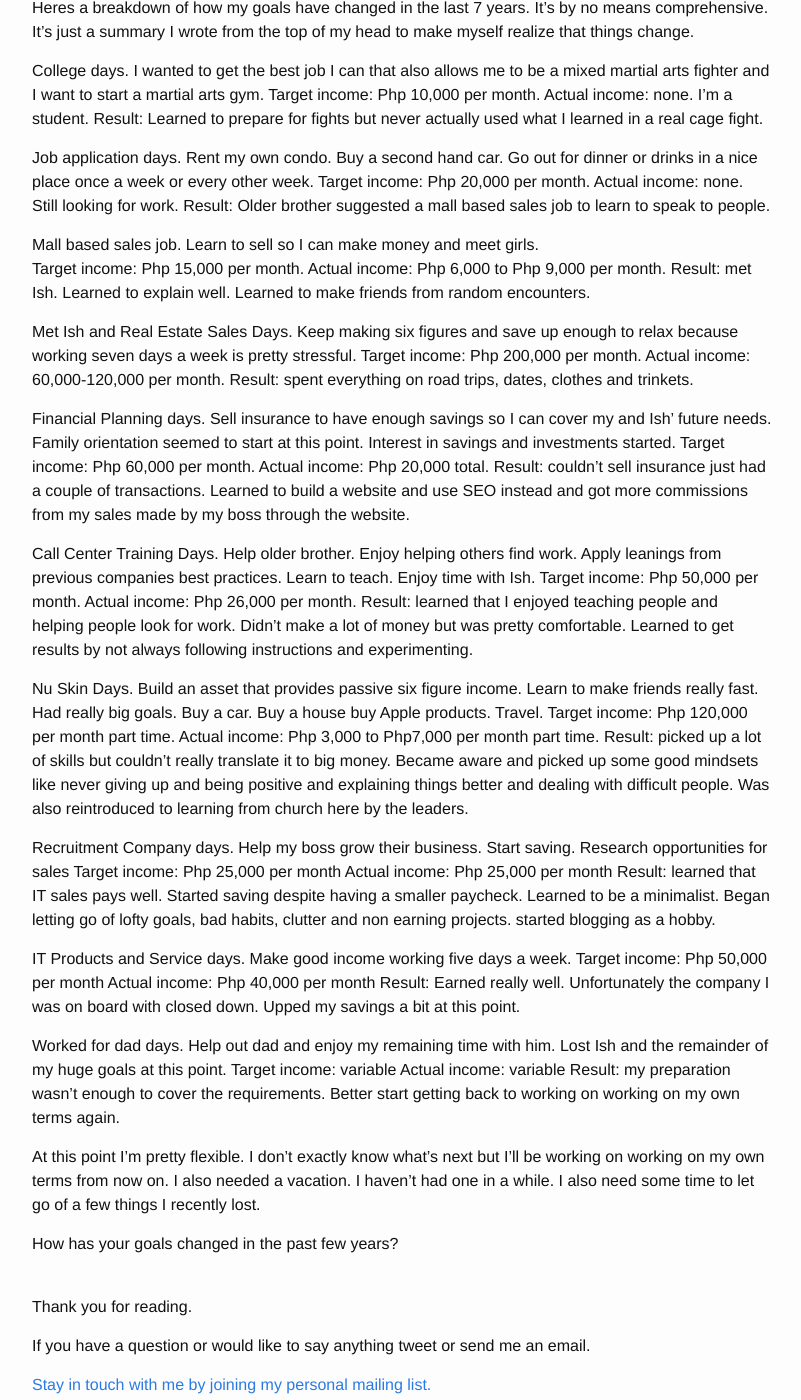
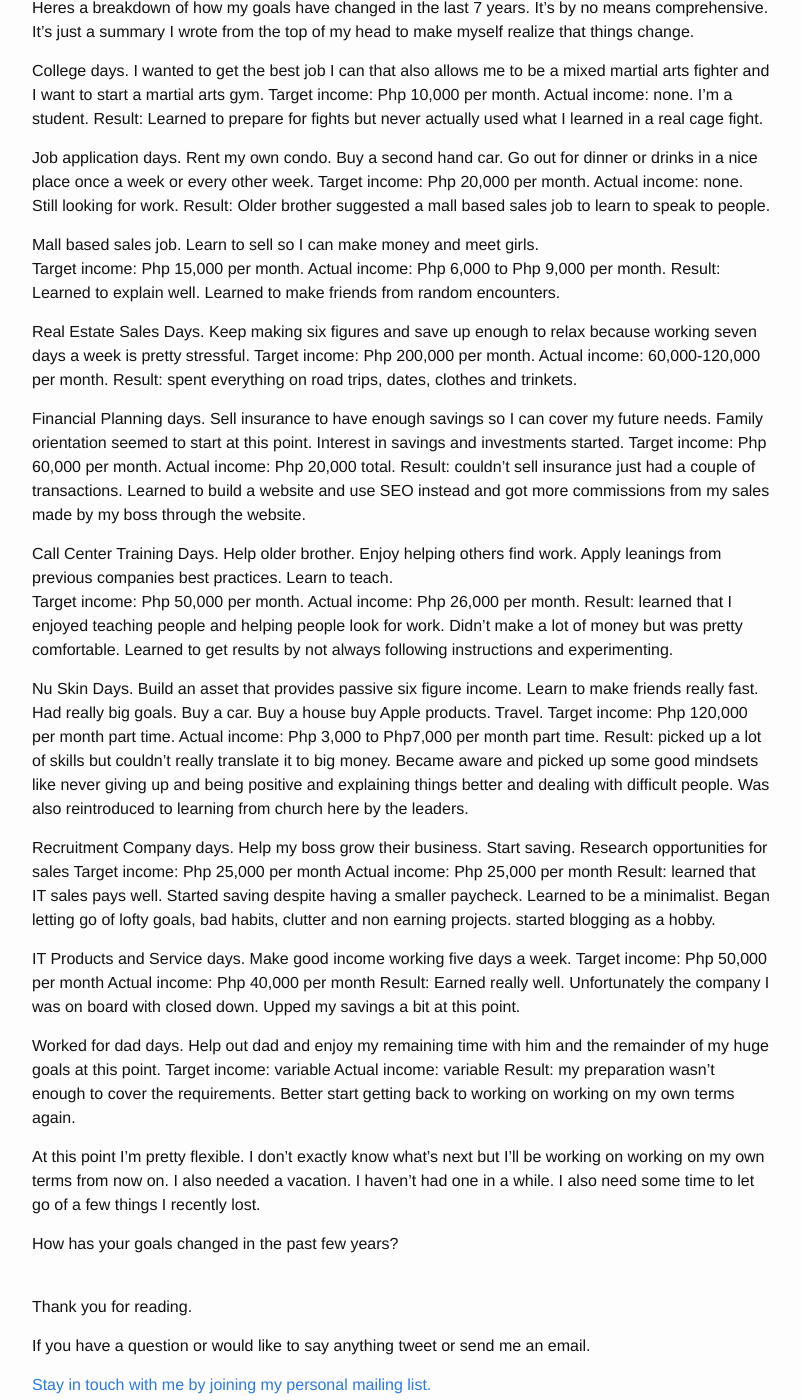
Before and after one commit to kevinolega/minimalchanges, a Jekyll site: the page built from _posts/2012-02-15-how-my-goals-changed-in-7-years.md, in a window 1280 px wide and 1400 px high, scrolled down 582 px. Shown: the whole window, without its empty margins (238-1039 px from the left). Built offline with Jekyll 4.4.1, drawn with Linux system fonts in a browser that asks for light colours; nearby versions of some CDN libraries; library files that are not in the unit come from our copies.

Commit message:
savechanges

```diff
--- a/_posts/2012-02-15-how-my-goals-changed-in-7-years.md
+++ b/_posts/2012-02-15-how-my-goals-changed-in-7-years.md
@@ -30,22 +30,22 @@ Mall based sales job.
 Learn to sell so I can make money and meet girls.
 Target income: Php 15,000 per month.
 Actual income: Php 6,000 to Php 9,000 per month.
-Result: met Ish. Learned to explain well. Learned to make friends from random encounters.
+Result: Learned to explain well. Learned to make friends from random encounters.
 
-Met Ish and Real Estate Sales Days.
+Real Estate Sales Days.
 Keep making six figures and save up enough to relax because working seven days a week is pretty stressful.
 Target income: Php 200,000 per month.
 Actual income: 60,000-120,000 per month.
 Result: spent everything on road trips, dates, clothes and trinkets.
 
 Financial Planning days.
-Sell insurance to have enough savings so I can cover my and Ish' future needs. Family orientation seemed to start at this point. Interest in savings and investments started.
+Sell insurance to have enough savings so I can cover my future needs. Family orientation seemed to start at this point. Interest in savings and investments started.
 Target income: Php 60,000 per month.
 Actual income: Php 20,000 total.
 Result: couldn't sell insurance just had a couple of transactions. Learned to build a website and use SEO instead and got more commissions from my sales made by my boss through the website.
 
 Call Center Training Days.
-Help older brother. Enjoy helping others find work. Apply leanings from previous companies best practices. Learn to teach. Enjoy time with Ish.
+Help older brother. Enjoy helping others find work. Apply leanings from previous companies best practices. Learn to teach.
 Target income: Php 50,000 per month.
 Actual income: Php 26,000 per month.
 Result: learned that I enjoyed teaching people and helping people look for work. Didn't make a lot of money but was pretty comfortable. Learned to get results by not always following instructions and experimenting.
@@ -69,7 +69,7 @@ Actual income: Php 40,000 per month
 Result: Earned really well. Unfortunately the company I was on board with closed down. Upped my savings a bit at this point.
 
 Worked for dad days.
-Help out dad and enjoy my remaining time with him. Lost Ish and the remainder of my huge goals at this point.
+Help out dad and enjoy my remaining time with him and the remainder of my huge goals at this point.
 Target income: variable
 Actual income: variable
 Result: my preparation wasn't enough to cover the requirements. Better start getting back to working on working on my own terms again.
```
Also changed, not shown: _posts/2011-11-14-happy-to-update-november-2011.md (+2 -2 lines), _posts/2012-01-26-tyler-always-talks-about-hitting-rock-bottom.md (+1 -1 lines), _posts/2012-01-27-there-came-trouble-make-that-double.md (+1 -1 lines), _posts/2012-02-08-no-luxury-like-mobility.md (+1 -2 lines), _posts/2012-02-24-alternate-history.md (+2 -2 lines), 2 other files.
